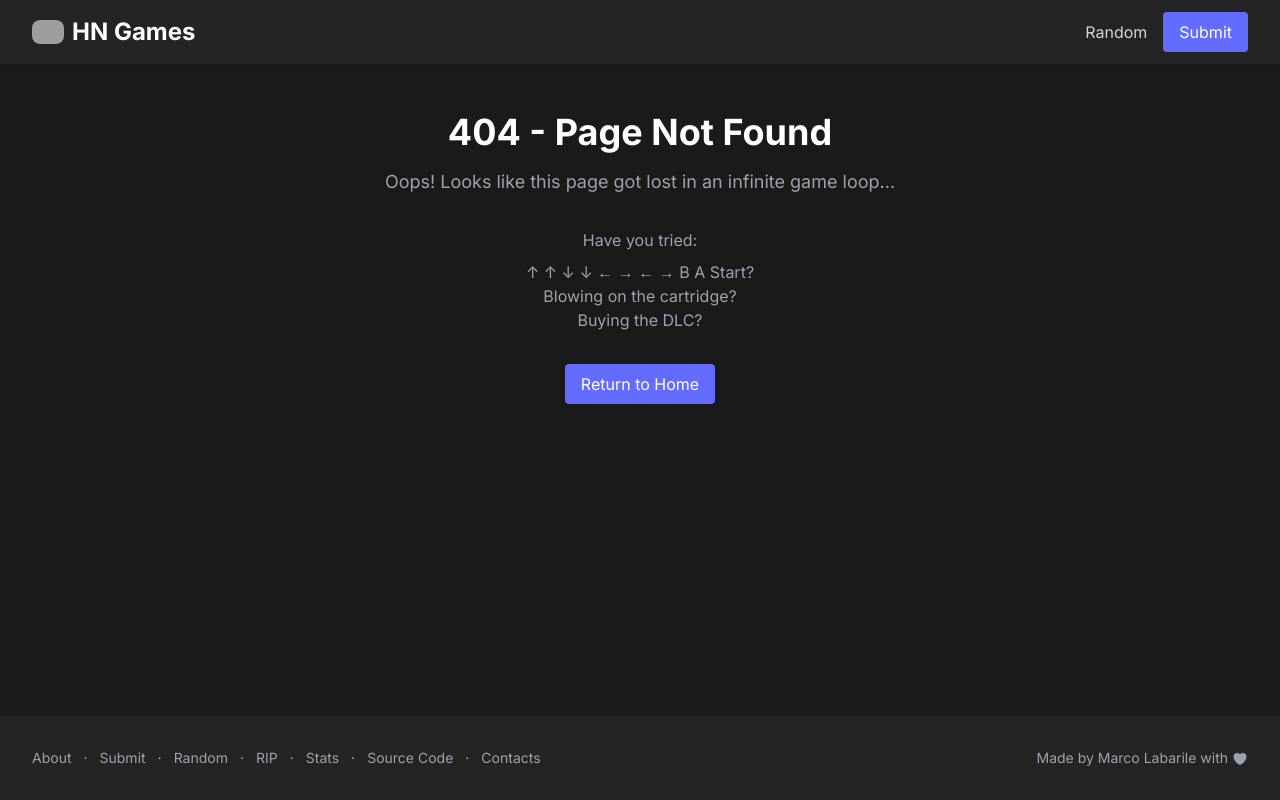
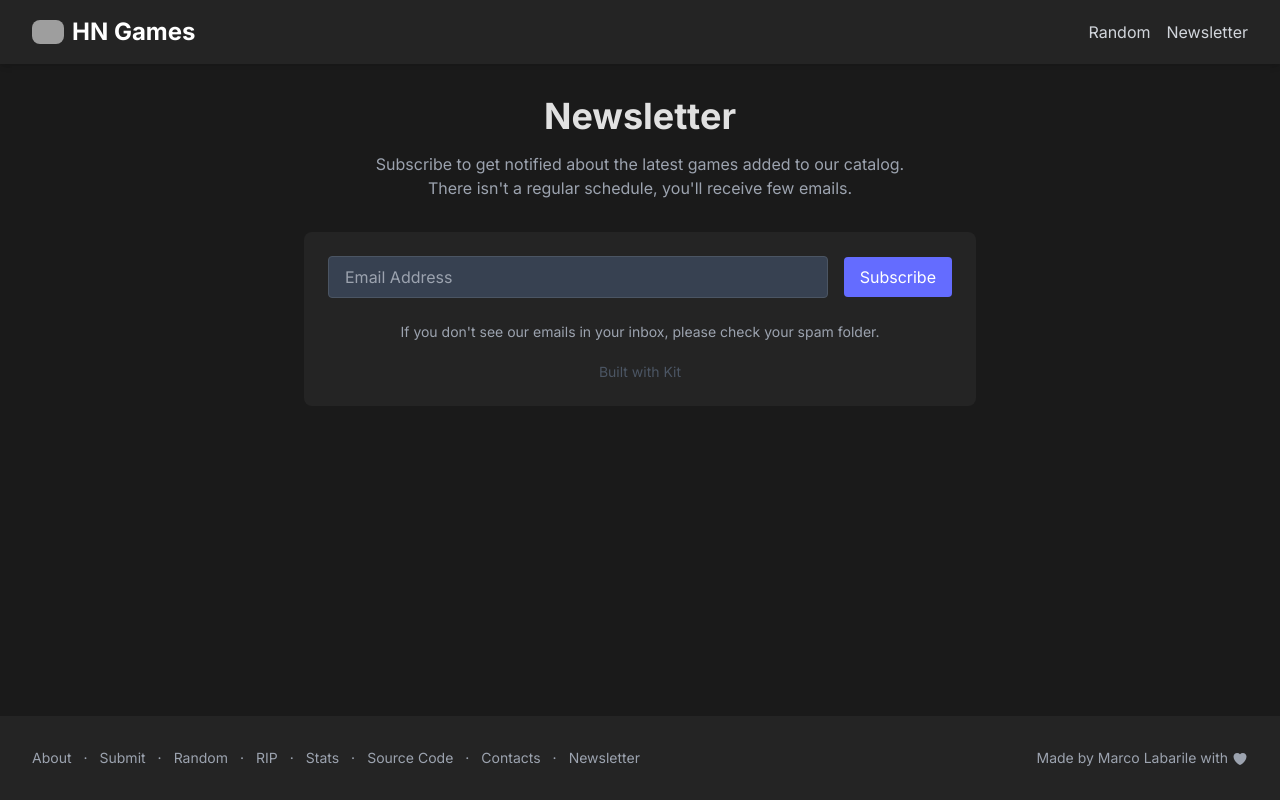
Before and after one commit to labarilem/hn-games, a Next.js app: page /newsletter in a window 1280 px wide. Before the commit this address had no page. Built offline with nearby package versions, Linux system fonts and the light colour scheme; grey boxes are pictures that could not be loaded.

Commit message:
add newsletter subscription feature and update footer links

```diff
--- a/src/app/contacts/page.tsx
+++ b/src/app/contacts/page.tsx
@@ -25,7 +25,7 @@ export default function ContactsPage() {
           </li>
           <li>
             <span className="font-semibold">Email: </span>
-            <span >hackernewsgames at Googe's email provider dot com</span>
+            <span >hackernewsgames at Google's email provider dot com</span>
           </li>
           <li>
             <span className="font-semibold">GitHub Issues: </span>
--- a/src/app/layout.tsx
+++ b/src/app/layout.tsx
@@ -53,10 +53,10 @@ export default function RootLayout({
                   Random
                 </a>
                 <a
-                  href="/submit"
-                  className="bg-[#646cff] text-white px-4 py-2 rounded hover:bg-[#747bff] transition-colors"
+                  href="/newsletter"
+                  className="text-gray-300 hover:text-white transition-colors"
                 >
-                  Submit
+                  Newsletter
                 </a>
               </div>
             </div>
--- /dev/null
+++ b/src/app/newsletter/page.tsx
@@ -0,0 +1,17 @@
+import KitNewsletterForm from "../../components/KitNewsletterForm";
+
+export default function Newsletter() {
+  return (
+    <div className="max-w-2xl mx-auto text-center">
+      <h1 className="text-4xl font-bold mb-4">Newsletter</h1>
+      <p className="text-gray-400 mb-8">
+        Subscribe to get notified about the latest games added to our catalog.
+        <br></br>
+        There isn't a regular schedule, you'll receive few emails.
+      </p>
+      <div className="bg-[#242424] rounded-lg p-6">
+        <KitNewsletterForm />
+      </div>
+    </div>
+  );
+}
--- a/src/app/submit/page.tsx
+++ b/src/app/submit/page.tsx
@@ -11,7 +11,7 @@ export default function Submit() {
       </p>
       <div className="bg-[#242424] rounded-lg p-6">
         <SubmitGameForm />
-        <p className="mt-6 text-gray-400">
+        <p className="mt-6 text-gray-400 text-sm">
           We'll review your submission and add it to the catalog if it meets our{" "}
           <a href="/about" className="text-blue-400 hover:text-blue-300">criteria</a>.
         </p>
--- a/src/components/Footer.tsx
+++ b/src/components/Footer.tsx
@@ -45,6 +45,13 @@ export default function Footer() {
             >
               Contacts
             </a>
+            <span className="select-none">·</span>
+            <a
+              href="/newsletter"
+              className="hover:text-[#646cff] transition-colors"
+            >
+              Newsletter
+            </a>
           </div>
           <div className="hover:text-[#646cff] transition-colors">
             <a
--- /dev/null
+++ b/src/components/KitNewsletterForm.tsx
@@ -0,0 +1,99 @@
+"use client";
+
+import { FormEvent, useState } from "react";
+
+export default function KitNewsletterForm() {
+  const [email, setEmail] = useState("");
+  const [status, setStatus] = useState("idle"); // idle | loading | success | error
+  const [errorMsg, setErrorMsg] = useState("");
+
+  async function handleSubmit(e: FormEvent<HTMLFormElement>) {
+    e.preventDefault();
+    setStatus("loading");
+    setErrorMsg("");
+
+    try {
+      const res = await fetch(
+        "https://app.kit.com/forms/8838549/subscriptions",
+        {
+          method: "POST",
+          headers: { Accept: "application/json" },
+          body: new FormData(e.target as HTMLFormElement),
+        }
+      );
+
+      const data = await res.json();
+
+      if (res.ok && data.status === "success") {
+        setStatus("success");
+        setEmail("");
+      } else {
+        setStatus("error");
+        setErrorMsg(data?.message || "Something went wrong.");
+      }
+    } catch (err) {
+      setStatus("error");
+      setErrorMsg("Network error. Try again.");
+    }
+  }
+
+  return (
+    <div className="w-full">
+      {status === "success" ? (
+        <p className="text-green-400 font-medium">
+          Thanks! Check your inbox to confirm your subscription
+        </p>
+      ) : (
+        <form
+          onSubmit={handleSubmit}
+          className="flex items-center gap-4 w-full"
+        >
+          <input
+            type="email"
+            name="email_address"
+            aria-label="Email Address"
+            placeholder="Email Address"
+            required
+            value={email}
+            onChange={(e) => setEmail(e.target.value)}
+            className="flex-1 px-4 py-2 rounded bg-gray-700 text-white border border-gray-600 focus:border-blue-500 focus:outline-none min-w-0"
+          />
+
+          <button
+            type="submit"
+            disabled={status === "loading"}
+            className="bg-[#646cff] text-white px-4 py-2 rounded hover:bg-[#747bff] transition-colors disabled:opacity-50 disabled:cursor-not-allowed relative"
+          >
+            {status === "loading" ? (
+              <>
+                <span className="opacity-0">Subscribe</span>
+                <div className="absolute inset-0 flex items-center justify-center">
+                  <div className="w-5 h-5 border-2 border-white border-t-transparent rounded-full animate-spin"></div>
+                </div>
+              </>
+            ) : (
+              "Subscribe"
+            )}
+          </button>
+        </form>
+      )}
+      {status === "error" && (
+        <p className="mt-2 text-red-400 text-sm">{errorMsg}</p>
+      )}
+      <p className="mt-6 text-gray-400 text-sm">
+        If you don't see our emails in your inbox, please check your spam
+        folder.
+      </p>
+
+      <p className="text-gray-600 text-sm pt-5">
+        <a
+          href="https://kit.com/features/forms?utm_campaign=poweredby&amp;utm_content=form&amp;utm_medium=referral&amp;utm_source=dynamic"
+          target="_blank"
+          rel="nofollow"
+        >
+          Built with Kit
+        </a>
+      </p>
+    </div>
+  );
+}
--- a/src/components/SubmitGameForm.tsx
+++ b/src/components/SubmitGameForm.tsx
@@ -4,7 +4,7 @@ import { createSubmitUrl } from "@/lib/issues";
 import { useState } from "react";
 
 export function SubmitGameForm() {
-  const [error, setError] = useState<string>("");
+  const [errorMsg, setError] = useState<string>("");
   const [isLoading, setIsLoading] = useState(false);
 
   return (
@@ -42,15 +42,16 @@ export function SubmitGameForm() {
           }
         }
       }}
-      className="flex flex-col items-center gap-4"
+      className="w-full"
     >
+      <div className="flex items-center gap-4">
         <input
           type="url"
           name="hnUrl"
           placeholder="https://news.ycombinator.com/item?id=..."
           pattern="https://news\.ycombinator\.com/item\?id=\d+"
           required
-        className="w-full px-4 py-2 rounded bg-gray-700 text-white border border-gray-600 focus:border-blue-500 focus:outline-none"
+          className="flex-1 px-4 py-2 rounded bg-gray-700 text-white border border-gray-600 focus:border-blue-500 focus:outline-none min-w-0"
         />
         <button
           type="submit"
@@ -59,16 +60,20 @@ export function SubmitGameForm() {
         >
           {isLoading ? (
             <>
-            <span className="opacity-0">Submit New Game</span>
+              <span className="opacity-0">Submit</span>
               <div className="absolute inset-0 flex items-center justify-center">
                 <div className="w-5 h-5 border-2 border-white border-t-transparent rounded-full animate-spin"></div>
               </div>
             </>
           ) : (
-          "Submit New Game"
+            "Submit"
           )}
         </button>
-      {error && <p className="text-red-400 text-sm mt-2">{error}</p>}
+      </div>
+
+      {errorMsg && (
+        <p className="mt-2 text-red-400 text-sm">{errorMsg}</p>
+      )}
     </form>
   );
 }
```
Lines whose indentation alone changed are shown as unchanged.
